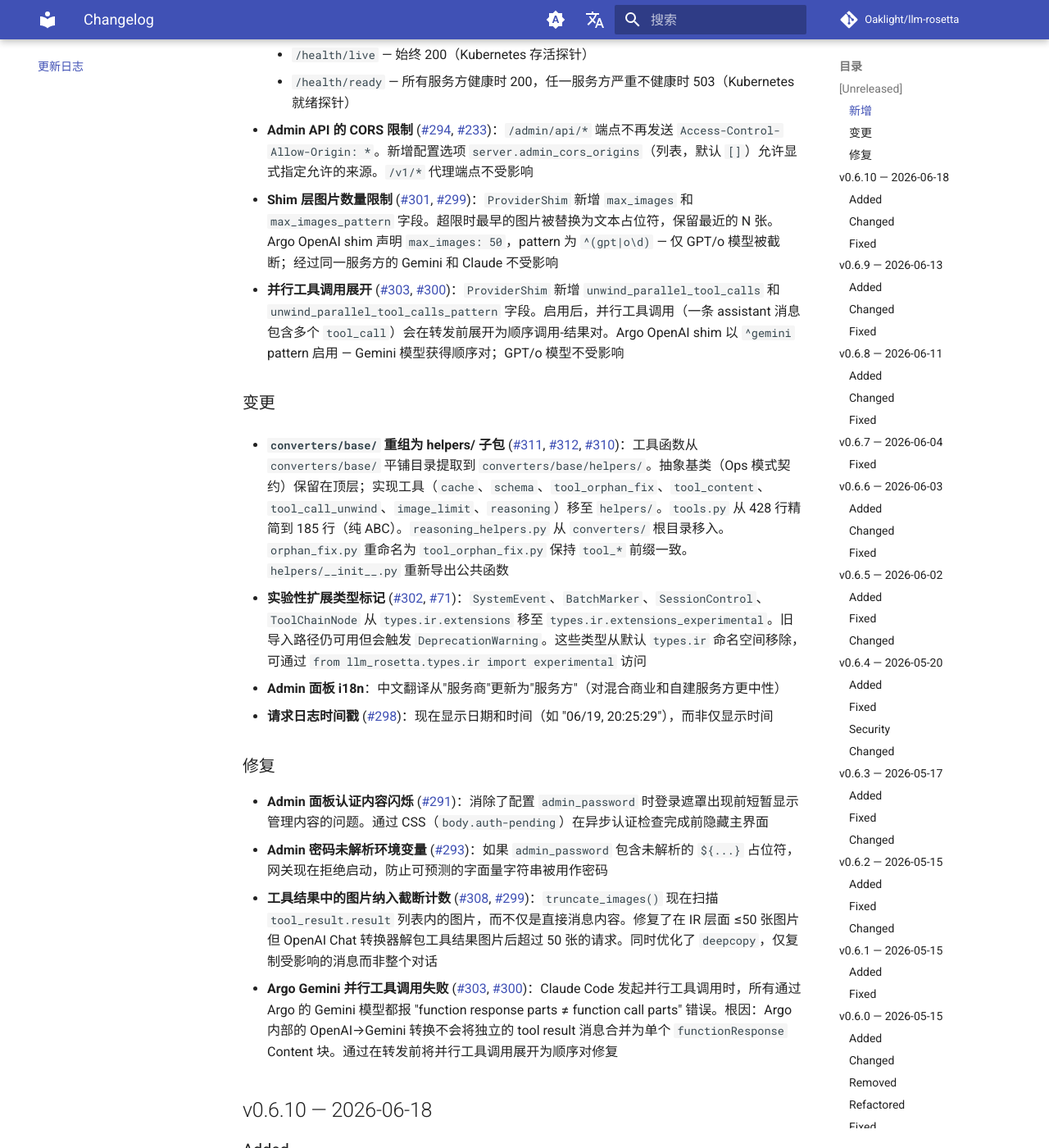
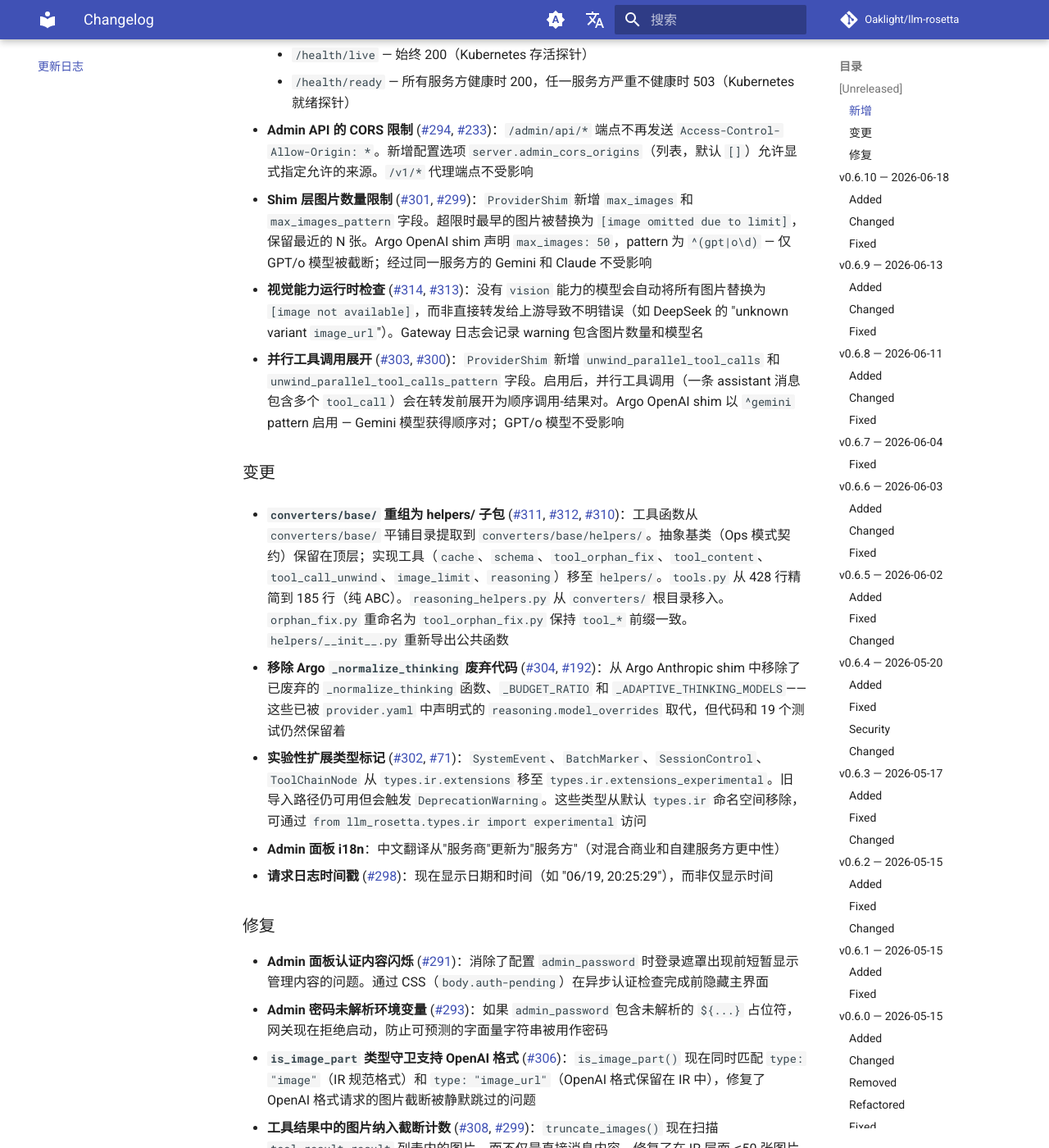
Before and after one commit to Oaklight/llm-rosetta, an MkDocs documentation site: the page built from docs/changelog.md, in a window 1280 px wide and 1400 px high, scrolled down 751 px. Shown: the whole window at 82% size. Built offline with MkDocs 1.6.1 and Material for MkDocs 9.7.7, drawn with Linux system fonts in a browser that asks for light colours; comment, search, counter and statistics services are not loaded.

Commit message:
docs: add #304, #306, #314 to changelog

```diff
--- a/docs/changelog.md
+++ b/docs/changelog.md
@@ -20,13 +20,15 @@
     - `/health/live` — 始终 200（Kubernetes 存活探针）
     - `/health/ready` — 所有服务方健康时 200，任一服务方严重不健康时 503（Kubernetes 就绪探针）
 - **Admin API 的 CORS 限制** ([#294](https://github.com/Oaklight/llm-rosetta/pull/294), [#233](https://github.com/Oaklight/llm-rosetta/issues/233))：`/admin/api/*` 端点不再发送 `Access-Control-Allow-Origin: *`。新增配置选项 `server.admin_cors_origins`（列表，默认 `[]`）允许显式指定允许的来源。`/v1/*` 代理端点不受影响
-- **Shim 层图片数量限制** ([#301](https://github.com/Oaklight/llm-rosetta/pull/301), [#299](https://github.com/Oaklight/llm-rosetta/issues/299))：`ProviderShim` 新增 `max_images` 和 `max_images_pattern` 字段。超限时最早的图片被替换为文本占位符，保留最近的 N 张。Argo OpenAI shim 声明 `max_images: 50`，pattern 为 `^(gpt|o\d)` — 仅 GPT/o 模型被截断；经过同一服务方的 Gemini 和 Claude 不受影响
+- **Shim 层图片数量限制** ([#301](https://github.com/Oaklight/llm-rosetta/pull/301), [#299](https://github.com/Oaklight/llm-rosetta/issues/299))：`ProviderShim` 新增 `max_images` 和 `max_images_pattern` 字段。超限时最早的图片被替换为 `[image omitted due to limit]`，保留最近的 N 张。Argo OpenAI shim 声明 `max_images: 50`，pattern 为 `^(gpt|o\d)` — 仅 GPT/o 模型被截断；经过同一服务方的 Gemini 和 Claude 不受影响
+- **视觉能力运行时检查** ([#314](https://github.com/Oaklight/llm-rosetta/pull/314), [#313](https://github.com/Oaklight/llm-rosetta/issues/313))：没有 `vision` 能力的模型会自动将所有图片替换为 `[image not available]`，而非直接转发给上游导致不明错误（如 DeepSeek 的 "unknown variant `image_url`"）。Gateway 日志会记录 warning 包含图片数量和模型名
 - **并行工具调用展开** ([#303](https://github.com/Oaklight/llm-rosetta/pull/303), [#300](https://github.com/Oaklight/llm-rosetta/issues/300))：`ProviderShim` 新增 `unwind_parallel_tool_calls` 和 `unwind_parallel_tool_calls_pattern` 字段。启用后，并行工具调用（一条 assistant 消息包含多个 `tool_call`）会在转发前展开为顺序调用-结果对。Argo OpenAI shim 以 `^gemini` pattern 启用 — Gemini 模型获得顺序对；GPT/o 模型不受影响
 
 ### 变更
 
 - **`converters/base/` 重组为 helpers/ 子包** ([#311](https://github.com/Oaklight/llm-rosetta/pull/311), [#312](https://github.com/Oaklight/llm-rosetta/pull/312), [#310](https://github.com/Oaklight/llm-rosetta/issues/310))：工具函数从 `converters/base/` 平铺目录提取到 `converters/base/helpers/`。抽象基类（Ops 模式契约）保留在顶层；实现工具（`cache`、`schema`、`tool_orphan_fix`、`tool_content`、`tool_call_unwind`、`image_limit`、`reasoning`）移至 `helpers/`。`tools.py` 从 428 行精简到 185 行（纯 ABC）。`reasoning_helpers.py` 从 `converters/` 根目录移入。`orphan_fix.py` 重命名为 `tool_orphan_fix.py` 保持 `tool_*` 前缀一致。`helpers/__init__.py` 重新导出公共函数
 
+- **移除 Argo `_normalize_thinking` 废弃代码** ([#304](https://github.com/Oaklight/llm-rosetta/pull/304), [#192](https://github.com/Oaklight/llm-rosetta/issues/192))：从 Argo Anthropic shim 中移除了已废弃的 `_normalize_thinking` 函数、`_BUDGET_RATIO` 和 `_ADAPTIVE_THINKING_MODELS`——这些已被 `provider.yaml` 中声明式的 `reasoning.model_overrides` 取代，但代码和 19 个测试仍然保留着
 - **实验性扩展类型标记** ([#302](https://github.com/Oaklight/llm-rosetta/pull/302), [#71](https://github.com/Oaklight/llm-rosetta/issues/71))：`SystemEvent`、`BatchMarker`、`SessionControl`、`ToolChainNode` 从 `types.ir.extensions` 移至 `types.ir.extensions_experimental`。旧导入路径仍可用但会触发 `DeprecationWarning`。这些类型从默认 `types.ir` 命名空间移除，可通过 `from llm_rosetta.types.ir import experimental` 访问
 - **Admin 面板 i18n**：中文翻译从"服务商"更新为"服务方"（对混合商业和自建服务方更中性）
 - **请求日志时间戳** ([#298](https://github.com/Oaklight/llm-rosetta/pull/298))：现在显示日期和时间（如 "06/19, 20:25:29"），而非仅显示时间
@@ -35,6 +37,7 @@
 
 - **Admin 面板认证内容闪烁** ([#291](https://github.com/Oaklight/llm-rosetta/pull/291))：消除了配置 `admin_password` 时登录遮罩出现前短暂显示管理内容的问题。通过 CSS（`body.auth-pending`）在异步认证检查完成前隐藏主界面
 - **Admin 密码未解析环境变量** ([#293](https://github.com/Oaklight/llm-rosetta/pull/293))：如果 `admin_password` 包含未解析的 `${...}` 占位符，网关现在拒绝启动，防止可预测的字面量字符串被用作密码
+- **`is_image_part` 类型守卫支持 OpenAI 格式** ([#306](https://github.com/Oaklight/llm-rosetta/pull/306))：`is_image_part()` 现在同时匹配 `type: "image"`（IR 规范格式）和 `type: "image_url"`（OpenAI 格式保留在 IR 中），修复了 OpenAI 格式请求的图片截断被静默跳过的问题
 - **工具结果中的图片纳入截断计数** ([#308](https://github.com/Oaklight/llm-rosetta/pull/308), [#299](https://github.com/Oaklight/llm-rosetta/issues/299))：`truncate_images()` 现在扫描 `tool_result.result` 列表内的图片，而不仅是直接消息内容。修复了在 IR 层面 ≤50 张图片但 OpenAI Chat 转换器解包工具结果图片后超过 50 张的请求。同时优化了 `deepcopy`，仅复制受影响的消息而非整个对话
 - **Argo Gemini 并行工具调用失败** ([#303](https://github.com/Oaklight/llm-rosetta/pull/303), [#300](https://github.com/Oaklight/llm-rosetta/issues/300))：Claude Code 发起并行工具调用时，所有通过 Argo 的 Gemini 模型都报 "function response parts ≠ function call parts" 错误。根因：Argo 内部的 OpenAI→Gemini 转换不会将独立的 tool result 消息合并为单个 `functionResponse` Content 块。通过在转发前将并行工具调用展开为顺序对修复
 
```
